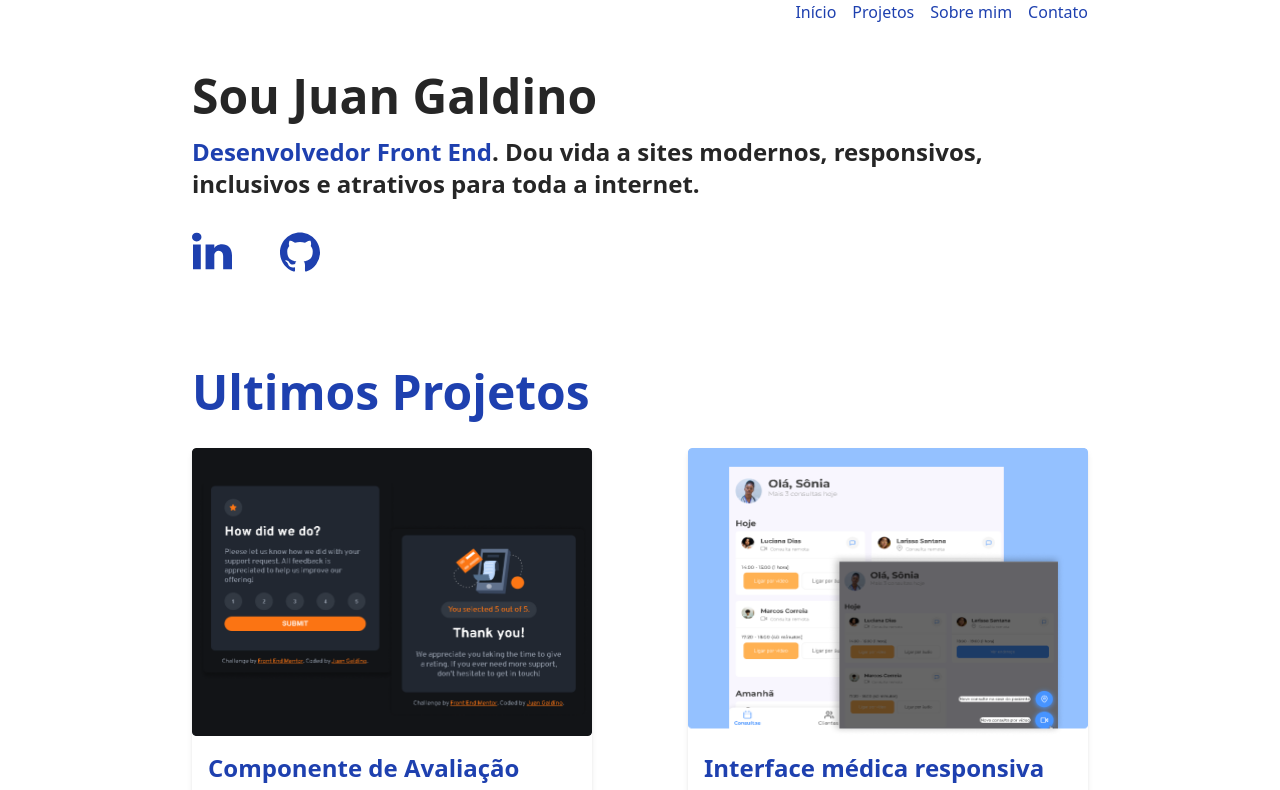
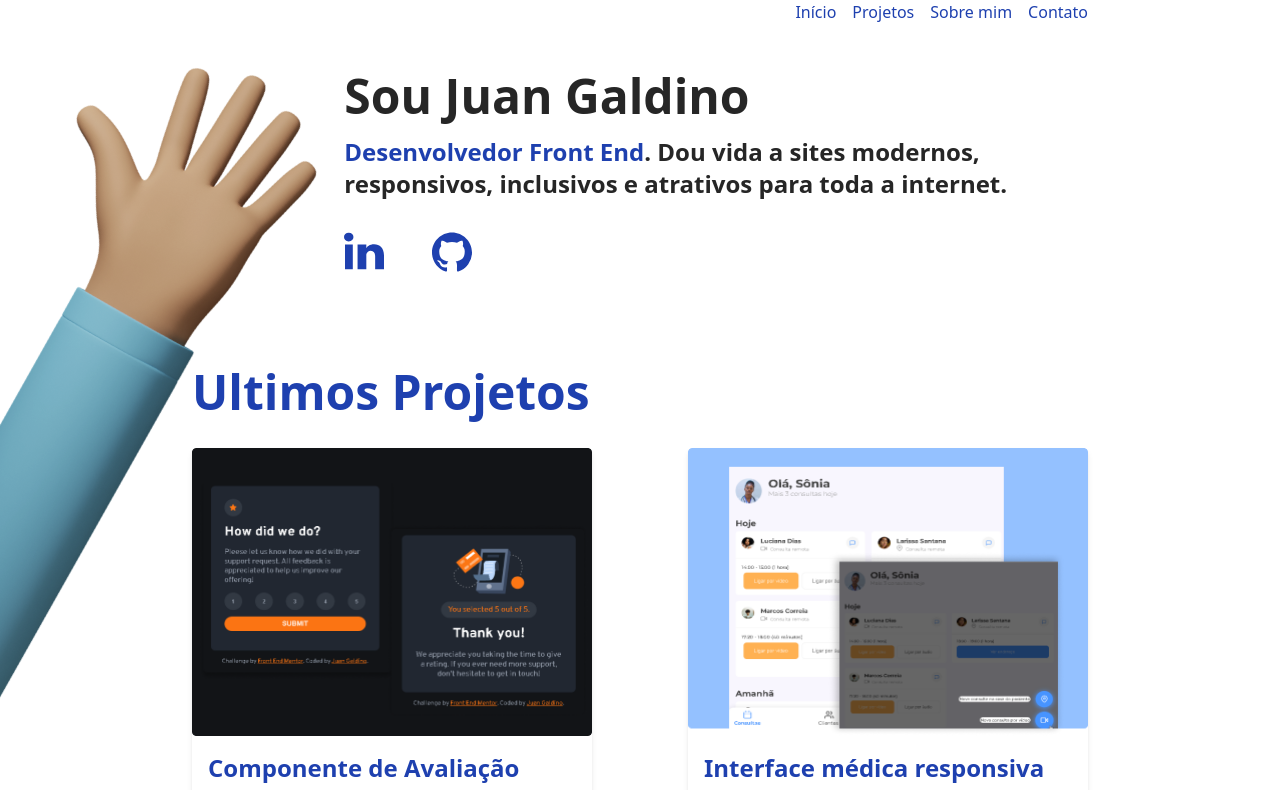
Before and after one commit to juan-galdino/Portfolio-Pessoal, a React (Vite) app: page / in a window 1280 px wide. Shown: the top 790 px of the page. Built offline with nearby package versions, Linux system fonts and the light colour scheme.

Commit message:
feat: Hello hand at home section

```diff
--- a/index.html
+++ b/index.html
@@ -1,5 +1,5 @@
 <!DOCTYPE html>
-<html lang="pt-br" class="scroll-smooth">
+<html lang="pt-br" class="scroll-smooth xl:bg-hero-pattern xl:bg-no-repeat">
   <head>
     <meta charset="UTF-8" />
     <link rel="icon" type="image/svg+xml" href="/vite.svg" />
--- a/src/App.jsx
+++ b/src/App.jsx
@@ -19,8 +19,9 @@ function App() {
       </header>
       <main className='text-center max-w-4xl mx-auto lg:text-left'>
         <section id="home">
-          <h1 className="text-5xl font-bold mb-4 ">Sou Juan Galdino</h1>
-          <p className="text-2xl font-semibold  " >
+          <article className="xl:ml-17/100">
+            <h1 className="text-5xl font-bold mb-4">Sou Juan Galdino</h1>
+            <p className="text-2xl font-semibold" >
               <span className=" text-blue-800">Desenvolvedor Front End</span>. Dou
               vida a sites modernos, responsivos, inclusivos e atrativos para toda
               a internet.
@@ -75,6 +76,7 @@ function App() {
                 </li>
               </ul>
             </div>
+          </article>
         </section>
 
         <section id="latest-projects" className='mb-28'>
--- a/tailwind.config.cjs
+++ b/tailwind.config.cjs
@@ -10,11 +10,16 @@ module.exports = {
 
       spacing: {
         75: '18.75rem',
-        100: '25rem'
+        100: '25rem',
+        // only needs 17% to margin salutations at home section.
+        '17/100': '17%'
       },
       screens: {
         '0sm': '20.25em',
         '2md': '56.5em'
+      },
+      backgroundImage: {
+        'hero-pattern': "url('./src/images/hello-hand.webp')"
       }
     }
   },
```
Also changed, not shown: src/images/hello-hand.webp (added). Lines whose indentation alone changed are shown as unchanged.
